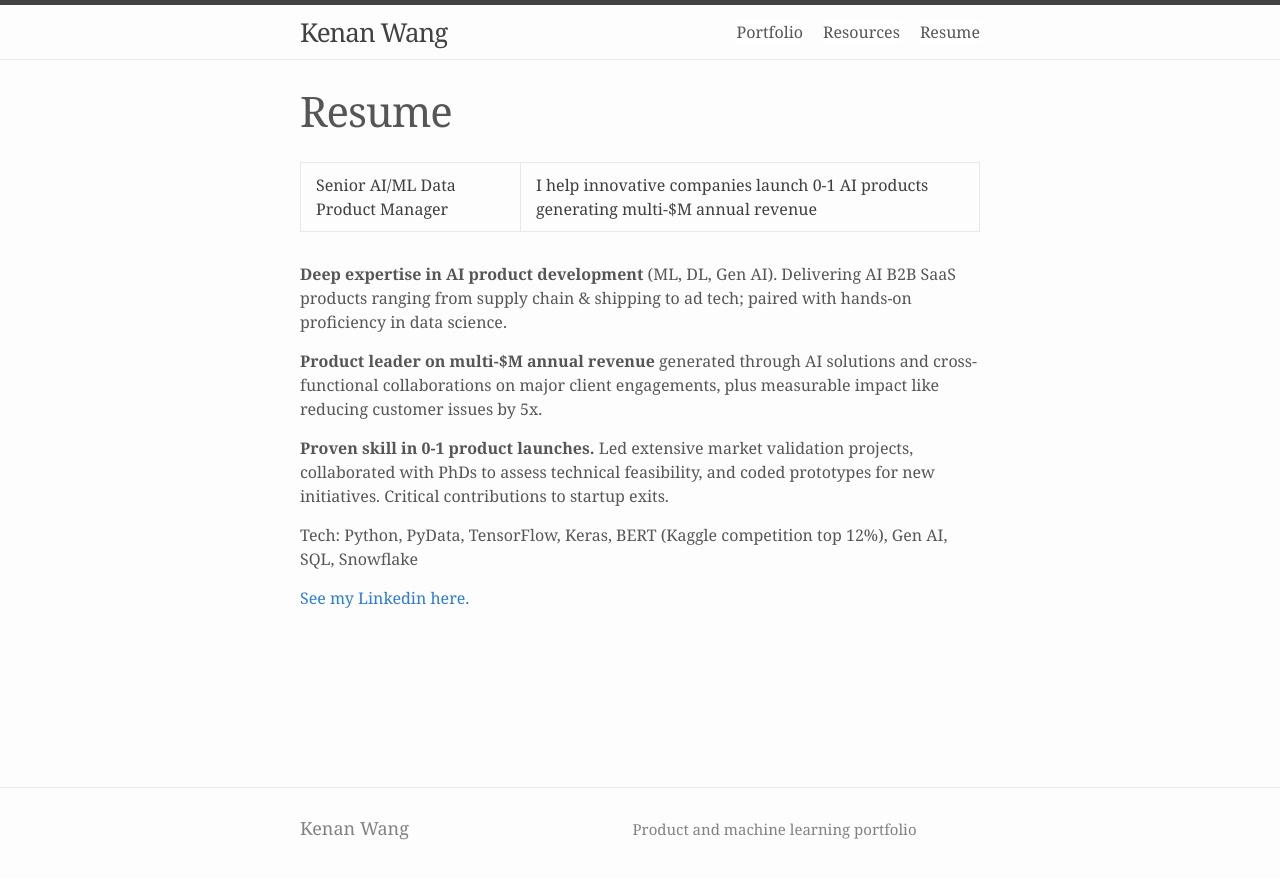
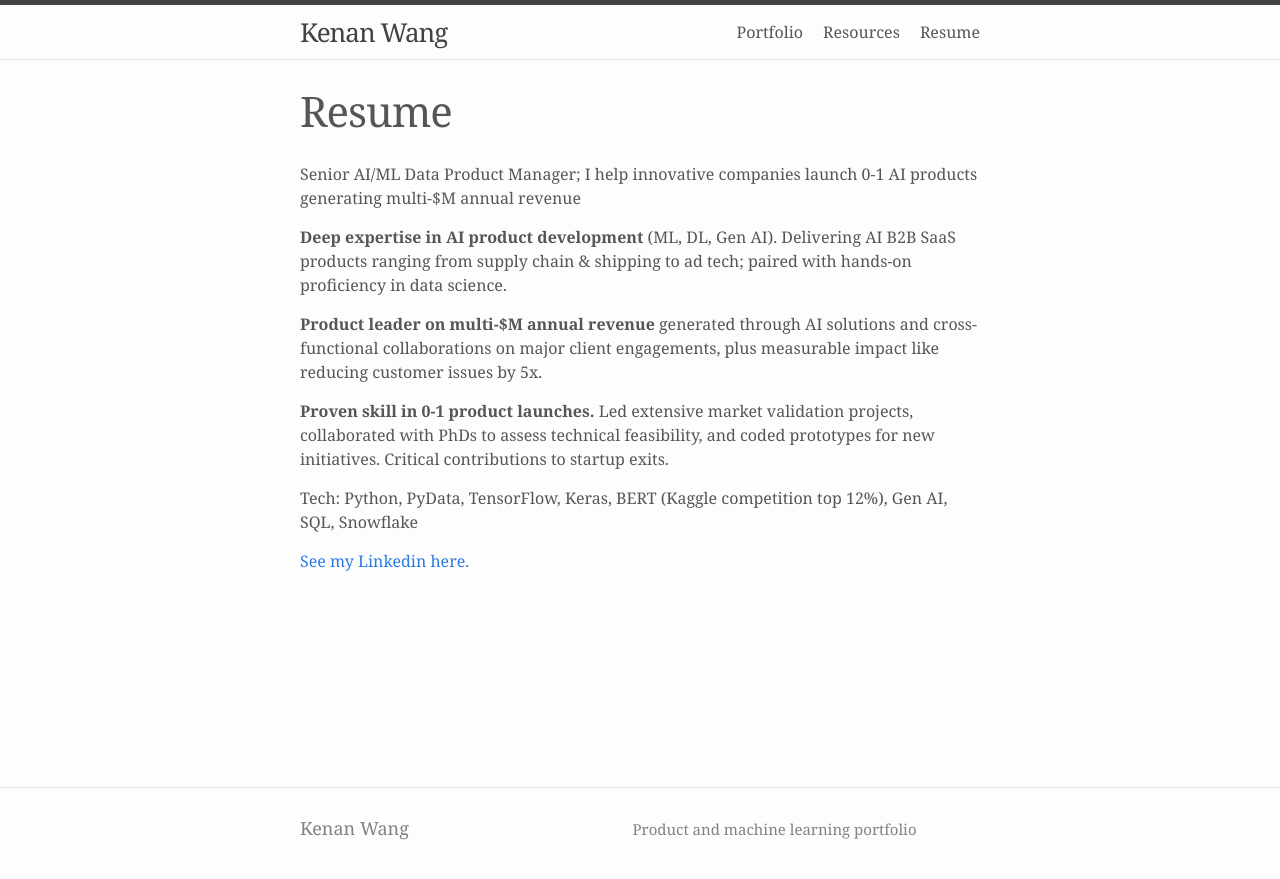
Before and after one commit to kenanwang/username.github.io, a Jekyll site: the page built from resume.md, in a window 1280 px wide. Shown: the top 879 px of the page. Built offline with Jekyll 4.4.1, drawn with Linux system fonts in a browser that asks for light colours; nearby versions of some CDN libraries.

```diff
--- a/resume.md
+++ b/resume.md
@@ -4,7 +4,7 @@ title: Resume
 permalink: /resume/
 ---
 
-Senior AI/ML Data Product Manager | I help innovative companies launch 0-1 AI products generating multi-$M annual revenue
+Senior AI/ML Data Product Manager; I help innovative companies launch 0-1 AI products generating multi-$M annual revenue
 
 **Deep expertise in AI product development** (ML, DL, Gen AI). Delivering AI B2B SaaS products ranging from supply chain & shipping to ad tech; paired with hands-on proficiency in data science.
 
```
